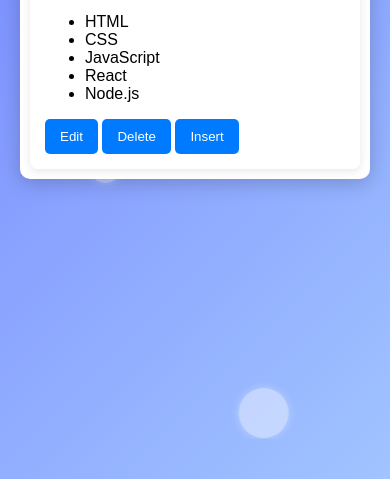
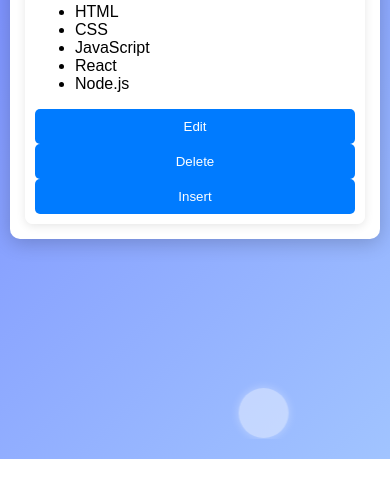
Before and after one commit to lucky28-killerCODE/webb, a plain HTML site: page skills.html in a window 390 px wide. Shown: the part 405-884 px from the top of the page. Drawn offline with Linux system fonts and the light colour scheme.

Commit message:
Update styles.css

```diff
--- a/styles.css
+++ b/styles.css
@@ -3,8 +3,9 @@ body {
     background: linear-gradient(135deg, #6e7dff, #a1c4ff);
     margin: 0;
     padding: 20px;
-    overflow: auto; /* Allow scrolling */
-    height: 100vh; /* Fill the viewport */
+    overflow-y: auto; /* Allow vertical scrolling */
+    height: auto; /* Allow body height to expand */
+    min-height: 100vh; /* Ensure it fills the viewport height */
 }
 
 .container {
@@ -185,8 +186,12 @@ button:focus {
 
 /* Media Queries for Responsiveness */
 @media (max-width: 768px) {
+    body {
+        padding: 10px; /* Reduce body padding on smaller screens */
+    }
+
     .container {
-        padding: 10px; /* Reduce padding on smaller screens */
+        padding: 15px; /* Reduce padding on smaller screens */
     }
 
     nav ul {
@@ -204,5 +209,10 @@ button:focus {
 
     .section {
         margin-top: 10px; /* Reduce space between sections */
+        padding: 10px; /* Adjust padding for sections */
+    }
+
+    button {
+        width: 100%; /* Make buttons full width on smaller screens */
     }
 }
```
